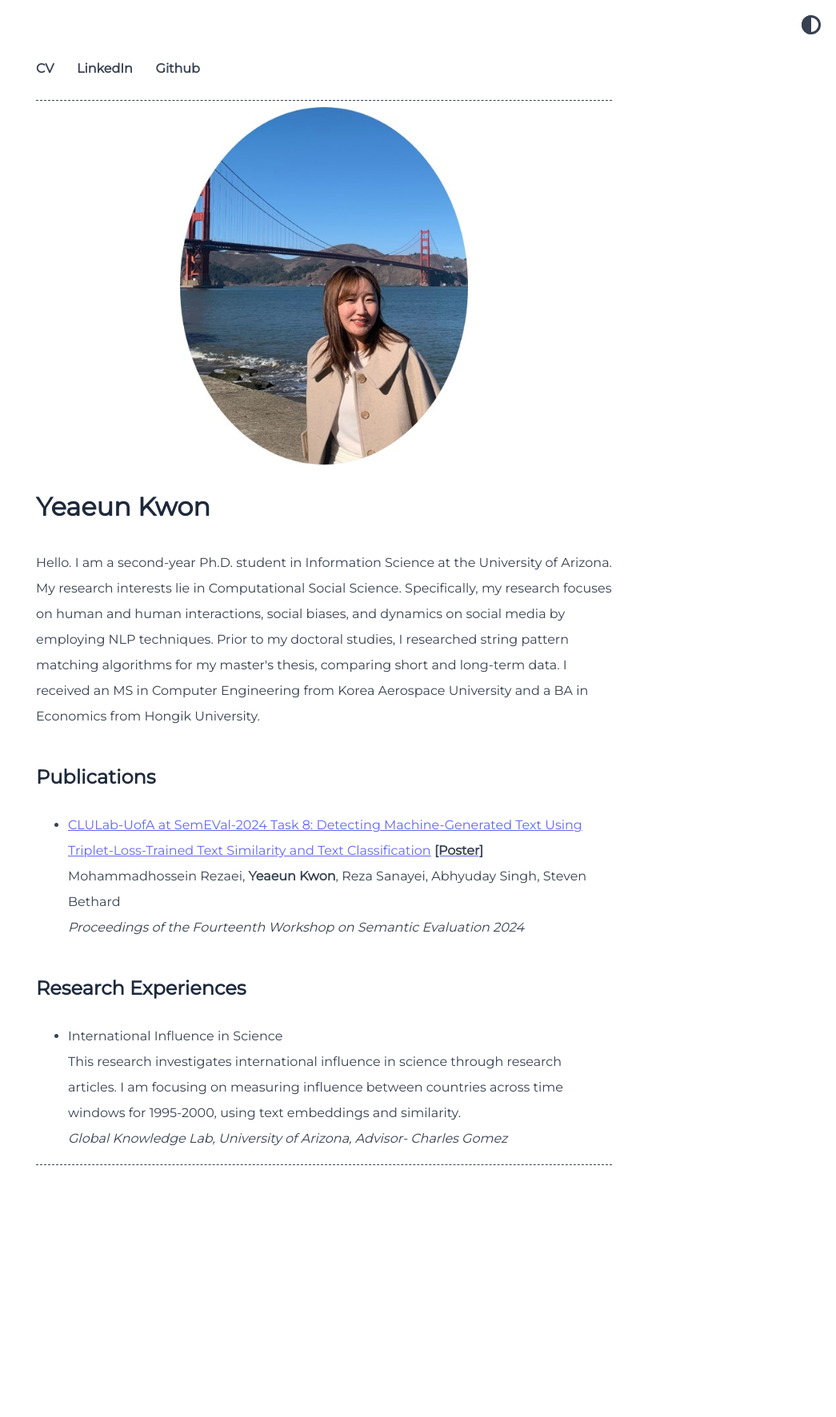
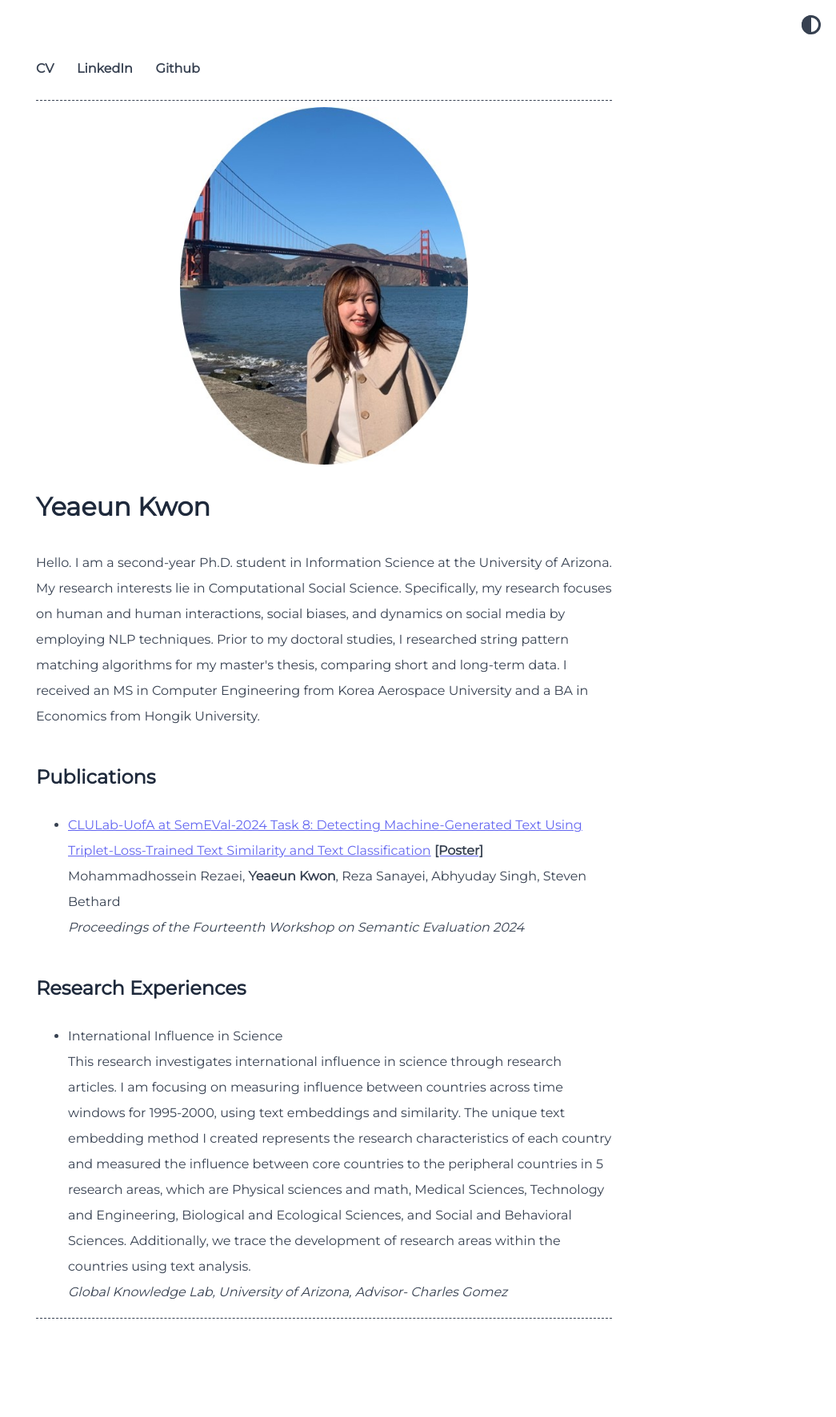
Before and after one commit to yeaeunkwon/yeaeunkwon.github.io, a Jekyll site: the page built from index.md, in a window 1280 px wide. Shown: the whole page at 80% size, without its empty margins (235-1280 px from the left). Built offline with Jekyll 4.4.1, drawn with Linux system fonts in a browser that asks for light colours; before the commit the page ends 1580 px from its top, so only the background shows below that.

Commit message:
Update home.yml

```diff
--- a/_data/home.yml
+++ b/_data/home.yml
@@ -20,5 +20,5 @@ misc_entries:
 ongoing_projects:
   - title: "International Influence in Science "
     url: false
-    author: This research investigates international influence in science through research articles. I am focusing on measuring influence between countries across time windows for 1995-2000, using text embeddings and similarity.
+    author: This research investigates international influence in science through research articles. I am focusing on measuring influence between countries across time windows for 1995-2000, using text embeddings and similarity. The unique text embedding method I created represents the research characteristics of each country and measured the influence between core countries to the peripheral countries in 5 research areas, which are Physical sciences and math, Medical Sciences, Technology and Engineering, Biological and Ecological Sciences, and Social and Behavioral Sciences. Additionally, we trace the development of research areas within the countries using text analysis.
     publisher: <i>Global Knowledge Lab, University of Arizona, Advisor- Charles Gomez</i>
```
